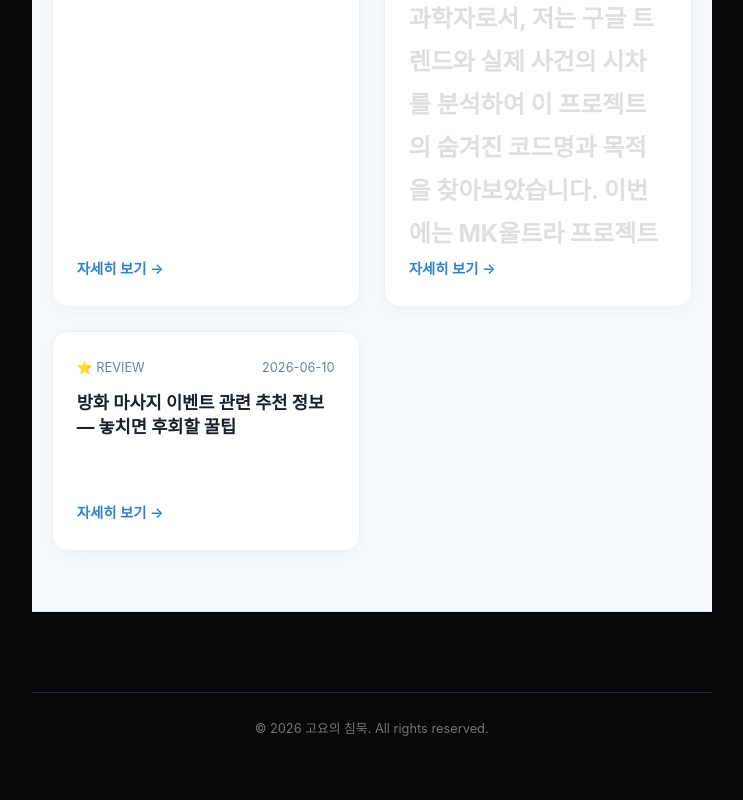
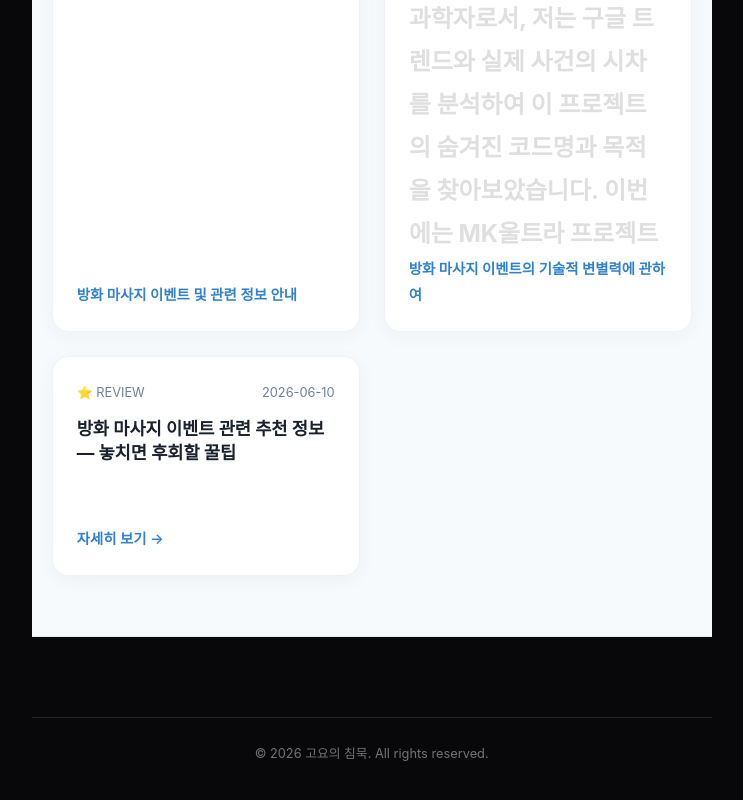
Before and after one commit to sarakinhceo-gif/bp-t3b04-bh-massage-evt-1, a plain HTML site: page index.html in a window 1280 px wide. Shown: the part 1802-2602 px from the top of the page, without its empty margins (244-987 px from the left). Drawn offline with Linux system fonts and the light colour scheme.

Commit message:
deploy: garbage-free snapshot 2026-09-02T14:53:16.816Z

```diff
--- a/index.html
+++ b/index.html
@@ -157,7 +157,7 @@
         <h4 style="font-size:1.1rem;font-weight:700;color:#1a202c;margin-bottom:8px;line-height:1.4">활판 인쇄술의 숨겨진 보석: 19세기 납 활자(Lead Type) 캐스팅 자형 조각 기술</h4>
         <p style="font-size:0.875rem;color:#4a5568;line-height:1.6;margin-bottom:16px;display:-webkit-box;-webkit-line-clamp:3;-webkit-box-orient:vertical;overflow:hidden;text-overflow:ellipsis"></p>
       </div>
-      <a href="posts/normal-3.html" style="align-self:flex-start;text-decoration:none;color:#3182ce;font-size:0.9rem;font-weight:600;transition:color 0.2s" onmouseover="this.style.color='#2b6cb0'" onmouseout="this.style.color='#3182ce'">자세히 보기 →</a>
+      <a href="posts/normal-3.html" style="align-self:flex-start;text-decoration:none;color:#3182ce;font-size:0.9rem;font-weight:600;transition:color 0.2s" onmouseover="this.style.color='#2b6cb0'" onmouseout="this.style.color='#3182ce'">방화 마사지 이벤트 및 관련 정보 안내</a>
     </article>
     <article class="recent-post-card" style="background:#ffffff;border-radius:16px;padding:24px;box-shadow:0 4px 20px rgba(0,0,0,0.04);border:1px solid #edf2f7;transition:transform 0.3s ease,box-shadow 0.3s ease;display:flex;flex-direction:column;justify-content:space-between;min-height:220px" onmouseover="this.style.transform='translateY(-5px)';this.style.boxShadow='0 12px 24px rgba(0,0,0,0.08)'" onmouseout="this.style.transform='none';this.style.boxShadow='0 4px 20px rgba(0,0,0,0.04)'">
       <div>
@@ -168,7 +168,7 @@
         <h4 style="font-size:1.1rem;font-weight:700;color:#1a202c;margin-bottom:8px;line-height:1.4">MK울트라 프로젝트의 숨겨진 코드명과 목적, 데이터 과학자의 시각</h4>
         <h2>서론MK울트라 프로젝트는 많은 논란과 음모론의 대상이 되어 왔습니다. 하지만 실제로 알려진 정보는 많지 않습니다. 데이터 과학자로서, 저는 구글 트렌드와 실제 사건의 시차를 분석하여 이 프로젝트의 숨겨진 코드명과 목적을 찾아보았습니다. 이번에는 MK울트라 프로젝트</h2>
       </div>
-      <a href="posts/review-001.html" style="align-self:flex-start;text-decoration:none;color:#3182ce;font-size:0.9rem;font-weight:600;transition:color 0.2s" onmouseover="this.style.color='#2b6cb0'" onmouseout="this.style.color='#3182ce'">자세히 보기 →</a>
+      <a href="posts/review-001.html" style="align-self:flex-start;text-decoration:none;color:#3182ce;font-size:0.9rem;font-weight:600;transition:color 0.2s" onmouseover="this.style.color='#2b6cb0'" onmouseout="this.style.color='#3182ce'">방화 마사지 이벤트의 기술적 변별력에 관하여</a>
     </article>
 
     <article class="recent-post-card" style="background:#ffffff;border-radius:16px;padding:24px;box-shadow:0 4px 20px rgba(0,0,0,0.04);border:1px solid #edf2f7;transition:transform 0.3s ease,box-shadow 0.3s ease;display:flex;flex-direction:column;justify-content:space-between;min-height:220px" onmouseover="this.style.transform='translateY(-5px)';this.style.boxShadow='0 12px 24px rgba(0,0,0,0.08)'" onmouseout="this.style.transform='none';this.style.boxShadow='0 4px 20px rgba(0,0,0,0.04)'">
```
